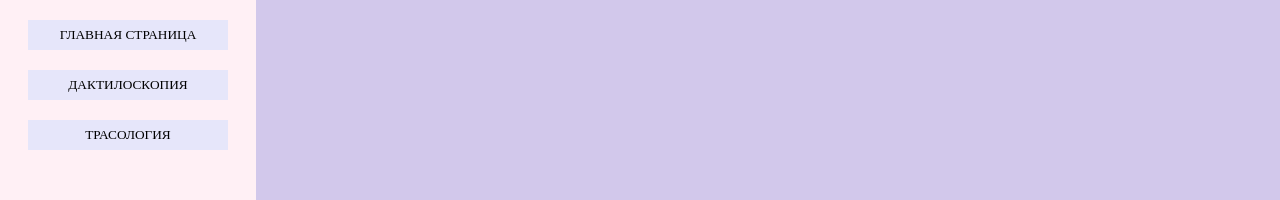
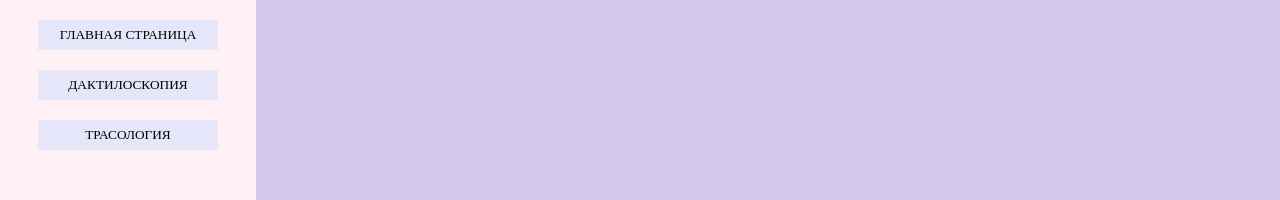
Before and after one commit to hoqiny/pr, a plain HTML site: page index.html in a window 1280 px wide. Shown: the top 200 px of the page. Drawn offline with Linux system fonts and the light colour scheme.

Commit message:
Update style.css

```diff
--- a/style.css
+++ b/style.css
@@ -6,7 +6,7 @@
 .bt{
     transition: all 1s ease 0s;
     margin: 20px auto;
-    width:200px;
+    width:70%;
     height:30px;
     background-color:lavender;
     cursor:pointer;
```
